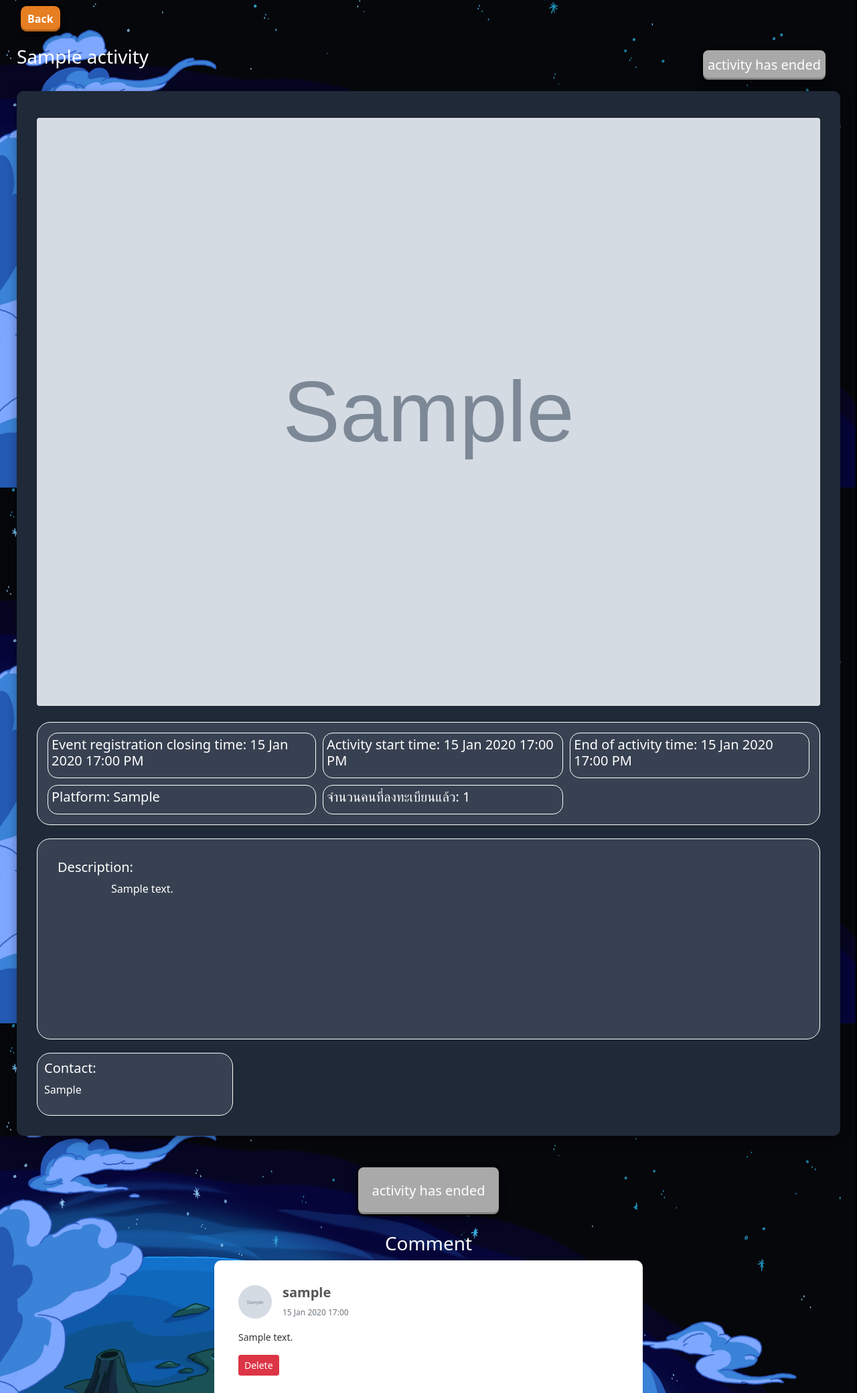
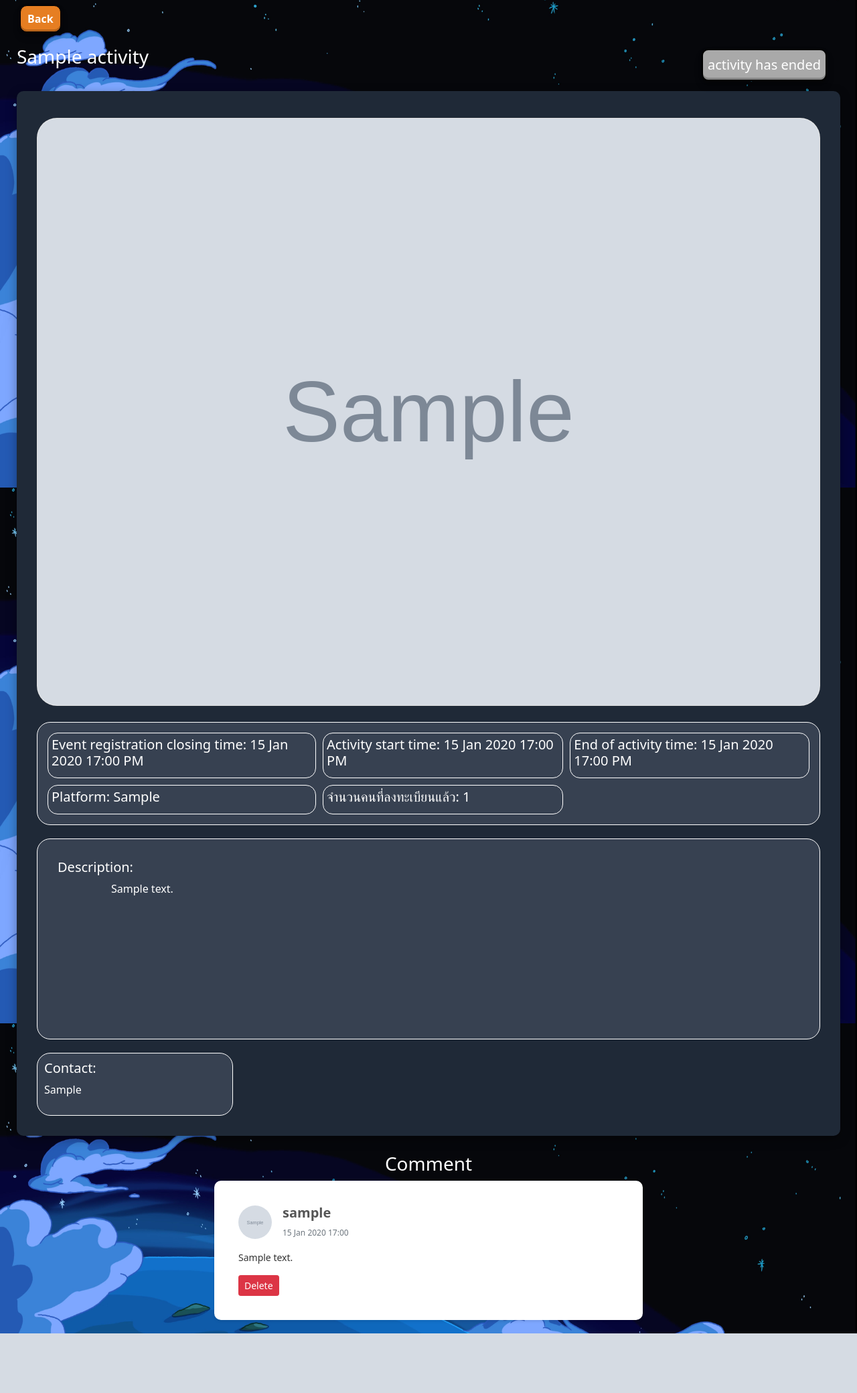
Before and after one commit to Teset13118/ServerSideWeb-Project, a Django app: page /activity/1/ in a window 1280 px wide. Shown: the part 72-2152 px from the top of the page at 67% size. After the commit the page ends 2063 px from the top, so only its background shows below. Run offline with Django 5.2, Linux system fonts and the light colour scheme; a user stored in the database is signed in; tables that the repository leaves empty hold one stand-in row (values such as "Sample post"); grey boxes marked "Sample" are stand-in pictures; some libraries are stand-ins or nearby versions.

Commit message:
แก้ไปเรื่อย

```diff
--- a/project_event_management/event_web/templates/organizer/o_home.html
+++ b/project_event_management/event_web/templates/organizer/o_home.html
@@ -38,7 +38,7 @@ Home
             </div>
         </a>
         {% empty %}
-        <h2 style="align-self: center; margin-left: 40%;">There are no activities yet.</h2>
+        <h2 style="align-self: center; margin-left: 40%; color: white;">There are no activities yet.</h2>
         {% endfor %}
     </div>
 </div>
--- a/project_event_management/event_web/templates/participants/p_activity.html
+++ b/project_event_management/event_web/templates/participants/p_activity.html
@@ -22,29 +22,43 @@ Activity
         <h2 class="ghost" style="color: white;">{{ activity.title }}</h2>
         <div class="ghost_ex" style="margin-top: 15px;">
             {% if user.role == "Participant" %}
+                <!-- ยังไม่ได้ลงทะเบียน -->
+                {% if not already_registration %}
 
-                <!-- หมดเวลาลงทะเบียนกิจกรรม และ ยังไม่ได้ลงทะเบียนกิจกรรมนี้ -->
-                {% if activity.close_register_date < current_time and not already_registration%}
+                    <!-- กิจกรรมจบลงแล้ว -->
+                    {% if activity.due_date < current_time %}
+                    <button type="submit" class="btn_regis_activity" style="background-color: darkgray;">activity has ended</button>
+
+                    <!-- กิจกรรมกำลังเริ่ม -->
+                    {% elif activity.start_date < current_time %}
+                    <button type="submit" class="btn_regis_activity" style="background-color: green;">activity is ongoing</button>
+
+                    <!-- หมดเวลาลงทะเบียนกิจกรรม -->
+                    {% elif activity.close_register_date < current_time %}
                     <button type="submit" class="btn_regis_activity" style="background-color: gray;">Unable to register acticity</button>
 
-                <!-- ยังไม่หมดเวลาลงทะเบียน และ ยังไม่ได้ลงทะเบียนกิจกรรมนี้ -->
-                {% elif not already_registration%}
+                    <!-- ยังไม่หมดเวลาลงทะเบียนกิจกรรม -->
+                    {% elif activity.close_register_date > current_time %}
                     <form method="POST" action="{% url 'url_p_activitypage' activity.id %}">
                         {% csrf_token %}
                         <input type="hidden" name="act" value="register">
                         <button type="submit" class="btn_regis_activity" onclick="return confirm('คุณต้องการลงทะเบียนกิจกรรมนี้หรือไม่?');">Register activity</button>
                     </form>
+                    {% endif %}
 
-                <!-- กิจกรรมได้จบลงแล้ว และ ได้ลงทะเบียนกิจกรรมนี้ -->
-                {% elif already_registration and activity.due_date < current_time %}
+                <!-- ลงทะเบียนแล้ว -->
+                {% elif already_registration %}
+
+                    <!-- กิจกรรมจบลงแล้ว -->
+                    {% if activity.due_date < current_time %}
                     <button type="submit" class="btn_regis_activity" style="background-color: darkgray;">activity has ended</button>
 
-                <!-- กิจกรรมกำลังเริ่มอยู่ และ ได้ลงทะเบียนกิจกรรมนี้ -->
-                {% elif already_registration and activity.start_date < current_time %}
+                    <!-- กิจกรรมกำลังเริ่ม -->
+                    {% elif activity.start_date < current_time %}
                     <button type="submit" class="btn_regis_activity" style="background-color: green;">activity is ongoing</button>
 
-                <!-- กิจกรรมยังไม่เริ่ม และ ได้ลงทะเบียนกิจกรรมนี้ -->
-                {% elif already_registration %}
+                    <!-- กิจกรรมยังไม่เริ่ม -->
+                    {% elif activity.start_date > current_time %}
                     <form method="POST" action="{% url 'url_p_activitypage' activity.id %}">
                         {% csrf_token %}
                         <input type="hidden" name="act" value="cancel">
@@ -53,12 +67,12 @@ Activity
                     </form>
                     {% endif %}
 
+                {% endif %}
 
-            {% elif user.role == "Organizer" %}
+            {% elif user.role == "Organizer"%}
                     <div style="display: flex; gap: 10px;">
                         <a href="{% url 'url_registration_list' activity.id%}" class="btn_regis_activity">List of registered people</a>
                         <form method="GET" action="{% url 'url_mo_editactivity' activity.id %}">
-                            {% csrf_token %}
                             <button type="submit" class="btn_regis_activity" style="background-color: rgba(255, 255, 0, 0.767);"
                                 onclick="return confirm('คุณต้องการแก้ไขกิจกรรมนี้หรือไม่?');">Edit activity</button>
                         </form>
@@ -73,6 +87,7 @@ Activity
     </div>
 </div>
 
+<!-- รูป 1-3 -->
 <div class="main_activity">
     <div class="activity">
         <div class="row mb-4">
@@ -92,13 +107,13 @@ Activity
                 <div class="col-lg-12">
                     <div class="row">
                         <div class="col">
-                            <div class="card">
+                            <div class="card" style="border-radius: 30px; overflow: hidden;">
                                 <img src="{{ activity_images.0.image_path.url }}" class="card-img-top"
                                     alt="Small Image 1" style="width: 100%; height: auto;">
                             </div>
                         </div>
                         <div class="col">
-                            <div class="card">
+                            <div class="card" style="border-radius: 30px; overflow: hidden;">
                                 <img src="{{ activity_images.1.image_path.url }}" class="card-img-top"
                                     alt="Small Image 2" style="width: 100%; height: auto;">
                             </div>
@@ -108,7 +123,7 @@ Activity
 
                 {% elif activity_images|length == 1 %}
                 <div class="col-lg-12">
-                    <div class="card">
+                    <div class="card" style="border-radius: 30px; overflow: hidden;">
                         <img src="{{ activity_images.0.image_path.url }}" class="card-img-top" alt="Large Image"
                             style="width: 100%; height: auto;">
                     </div>
@@ -161,51 +176,6 @@ Activity
                 <p>{{ activity.contact }}</p>
             </div>
         </div>
-    </div>
-    <div class="main_activity" style="justify-content: center;">
-        {% if user.role == "Participant" %}
-
-            <!-- หมดเวลาลงทะเบียนกิจกรรม และ ยังไม่ได้ลงทะเบียนกิจกรรมนี้ -->
-            {% if activity.close_register_date < current_time and not already_registration%}
-            <button type="submit" class="btn_regis_activity" style="padding: 20px; margin-top: 20px; text-align: center; background-color: gray;">
-                Unable to register acticity
-            </button>
-
-            <!-- ยังไม่หมดเวลาลงทะเบียน และ ยังไม่ได้ลงทะเบียนกิจกรรมนี้ -->
-            {% elif not already_registration%}
-            <form method="POST" action="{% url 'url_p_activitypage' activity.id %}">
-                {% csrf_token %}
-                <input type="hidden" name="act" value="register">
-                <button type="submit" class="btn_regis_activity"
-                    onclick="return confirm('คุณต้องการลงทะเบียนกิจกรรมนี้หรือไม่?');"
-                    style="padding: 20px; margin-top: 20px; text-align: center;">Register
-                    activity</button>
-            </form>
-
-            <!-- กิจกรรมได้จบลงแล้ว และ ได้ลงทะเบียนกิจกรรมนี้ -->
-            {% elif already_registration and activity.due_date < current_time %}
-            <button type="submit"
-                class="btn_regis_activity"
-                style="padding: 20px; margin-top: 20px; text-align: center; background-color: darkgray;">activity has
-                ended</button>
-
-                <!-- กิจกรรมกำลังเริ่มอยู่ และ ได้ลงทะเบียนกิจกรรมนี้ -->
-                {% elif already_registration and activity.start_date < current_time %}
-                <button type="submit"
-                    class="btn_regis_activity"
-                    style="padding: 20px; margin-top: 20px; text-align: center; background-color: gray;">activity is ongoing</button>
-
-                    <!-- กิจกรรมยังไม่เริ่ม และ ได้ลงทะเบียนกิจกรรมนี้ -->
-                    {% elif already_registration %}
-                    <form method="POST" action="{% url 'url_p_activitypage' activity.id %}">
-                        {% csrf_token %}
-                        <input type="hidden" name="act" value="cancel">
-                        <button type="submit" class="btn_regis_activity"
-                            style="padding: 20px; margin-top: 20px; text-align: center; background-color: red;"
-                            onclick="return confirm('คุณต้องการยกเลิกลงทะเบียนกิจกรรมนี้หรือไม่?');">Cancel activity registration</button>
-                    </form>
-                    {% endif %}
-                    {% endif %}
     </div>
 
     {% if current_time > activity.start_date %} <!-- Comment Section -->
--- a/project_event_management/event_web/templates/participants/p_home.html
+++ b/project_event_management/event_web/templates/participants/p_home.html
@@ -37,7 +37,7 @@ Home
                 </div>
             </a>
             {% empty %}
-            <h2 style="align-self: center;">There are no activities yet.</h2>
+            <h2 style="align-self: center; color: white;">There are no activities yet.</h2>
             {% endfor %}
         </div>
         <h2 style="text-align: center;"><a href="{% url 'url_p_homepage_activity' %}" class="btn_view_all_act">View All Activities</a></h2>
--- a/project_event_management/event_web/templates/participants/p_home_activity.html
+++ b/project_event_management/event_web/templates/participants/p_home_activity.html
@@ -53,7 +53,7 @@ Home
                 </div>
             </a>
             {% empty %}
-            <h2 style="align-self: center;">There are no activities yet.</h2>
+            <h2 style="align-self: center; color: white;">There are no activities yet.</h2>
             {% endfor %}
         </div>
     </div>
--- a/project_event_management/event_web/views.py
+++ b/project_event_management/event_web/views.py
@@ -21,7 +21,7 @@ from django.contrib.auth.forms import UserCreationForm, AuthenticationForm, Pass
 from django.contrib.auth.mixins import LoginRequiredMixin, PermissionRequiredMixin
 from django.contrib.auth import logout, login, authenticate, update_session_auth_hash
 from django.contrib.auth.models import Group
-
+from django.core.exceptions import PermissionDenied
 # Email
 from django.core.mail import send_mail
 from django.contrib import messages
@@ -232,8 +232,12 @@ class ViewProfileEdit(LoginRequiredMixin, PermissionRequiredMixin, View):
 class ViewActivity(View):
     def get(self, request, activity_id):
         activity = get_object_or_404(Activity, id=activity_id)
+        # เช็คว่า organizer เป็นคนที่สร้าง activity
+        if request.user.role == "Organizer" and request.user != activity.organizer:
+            raise PermissionDenied
+
         activity_images = ActivityImage.objects.filter(activity=activity)
-        registration = Registration.objects.filter(activity_id=activity_id)
+        registration = Registration.objects.filter(activity_id=activity_id) # เอาไว้นับจำนวนคนที่ลงทะเบียน
         current_time = timezone.now()
         reviews = Review.objects.filter(activity=activity)
         has_reviewed = Review.objects.filter(participant=request.user, activity=activity_id).exists()
@@ -310,6 +314,9 @@ class ViewRegistrationUserList(View):
     def get(self, request, activity_id):
         list = Registration.objects.filter(activity_id=activity_id)
         activity = Activity.objects.get(id=activity_id)
+        # เช็คว่า organizer เป็นคนที่สร้าง activity
+        if request.user.role == "Organizer" and request.user != activity.organizer:
+            raise PermissionDenied
         context = {
             'list': list,
             'activity': activity,
@@ -358,6 +365,9 @@ class EditActivity(LoginRequiredMixin, PermissionRequiredMixin, View):
 
     def get(self, request, activity_id):
         activity = get_object_or_404(Activity, id=activity_id)
+        # เช็คว่า organizer เป็นคนที่สร้าง activity
+        if request.user.role == "Organizer" and request.user != activity.organizer:
+            raise PermissionDenied
         form = CreateActivity_Form(instance=activity)
         purpose = "edit"
         activity_images = ActivityImage.objects.filter(activity=activity)
@@ -463,7 +473,7 @@ class ViewManageActivity(LoginRequiredMixin, PermissionRequiredMixin, View):
 
     def get(self, request):
         if request.user.role == "Organizer" or request.user.role == "Participant" :
-            return HttpResponseForbidden('<h1>403 Forbidden</h1><p>Access denied.</p>')
+            raise PermissionDenied
         else:
             activities = Activity.objects.all()
             context = {
@@ -513,7 +523,7 @@ class ViewManageReview(LoginRequiredMixin, PermissionRequiredMixin, View):
 
     def get(self, request):
         if request.user.role == "Organizer" or request.user.role == "Participant":
-            return HttpResponseForbidden('<h1>403 Forbidden</h1><p>Access denied.</p>')
+            raise PermissionDenied
 
         reviews = Review.objects.all()
         context = {
```
Also changed, not shown: project_event_management/event_web/static/style.css (+53 -16 lines). Lines whose indentation alone changed are shown as unchanged.
